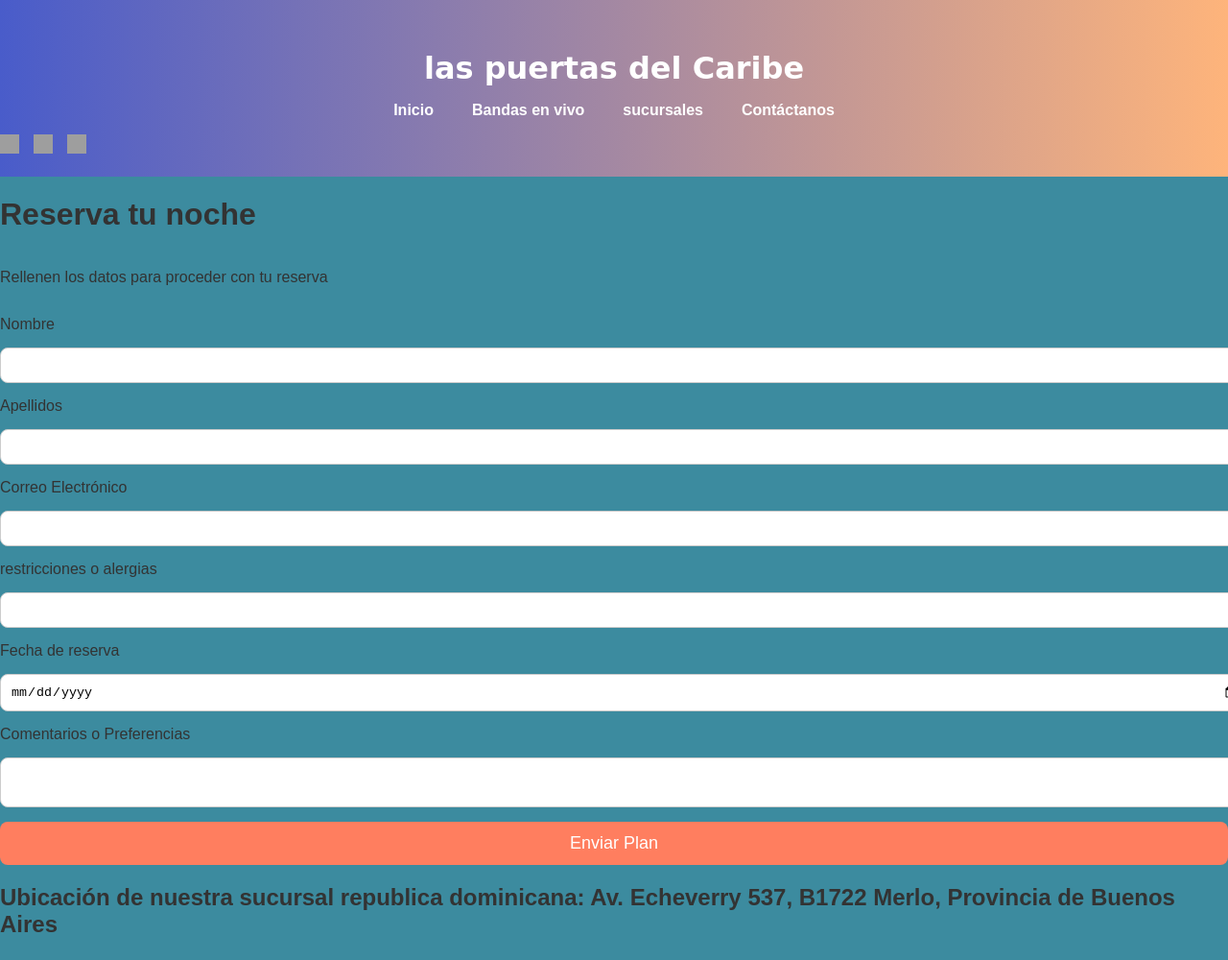
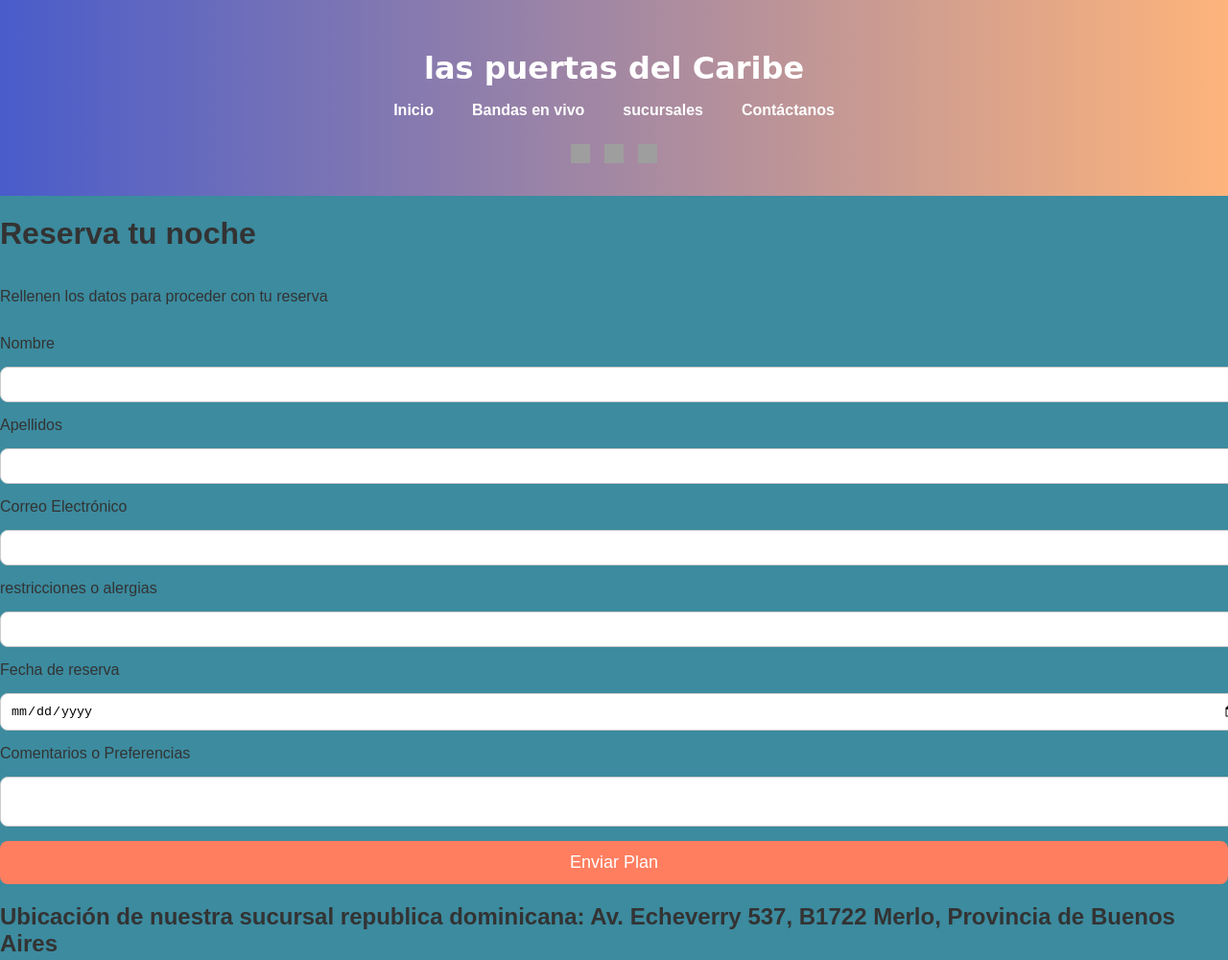
Before and after one commit to elizabethnoemi/originalmente-original, a plain HTML site: page index.formulario.html in a window 1280 px wide. Shown: the top 1000 px of the page at 96% size. Drawn offline with Linux system fonts and the light colour scheme; grey boxes are pictures that could not be loaded.

Commit message:
Update styles.formlario.css

```diff
--- a/styles.formlario.css
+++ b/styles.formlario.css
@@ -109,17 +109,20 @@ button:hover {
   gap: 15px;
 }
 
+.social-icons {
+  display: flex;
+  justify-content: center;  /* Centrado horizontal */
+  align-items: center;      /* Centrado vertical si hay altura definida */
+  gap: 15px;
+  padding: 10px;            /* Espacio interno opcional */
+}
+
 .social-icons img {
   width: 20px;
   height: 20px;
-   align-content: center;
-
   transition: transform 0.3s ease;
 }
 
-.social-icons img:hover {
-  transform: scale(1.1);
-}
 
 /* Responsividad */
 @media screen and (max-width: 600px) {
```
